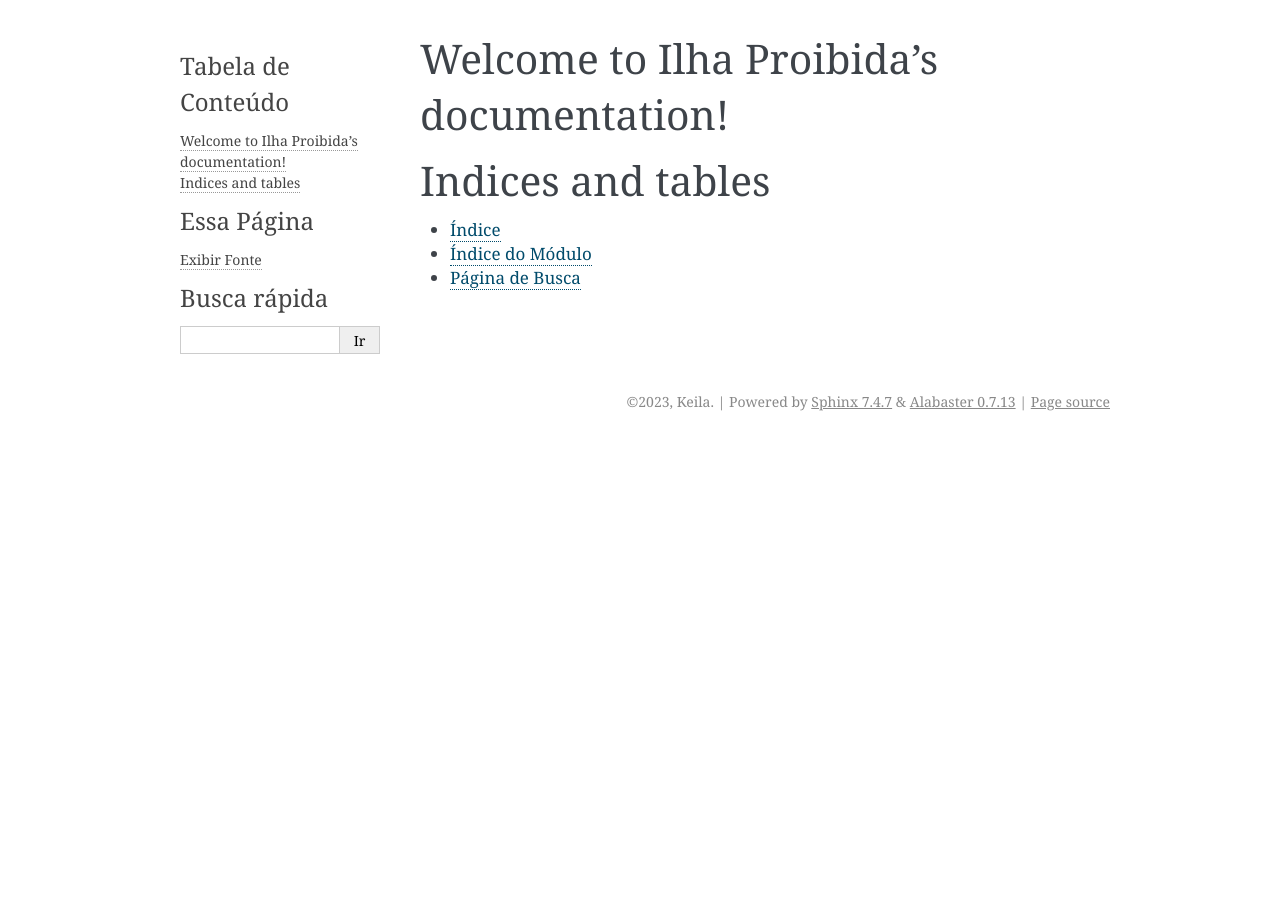
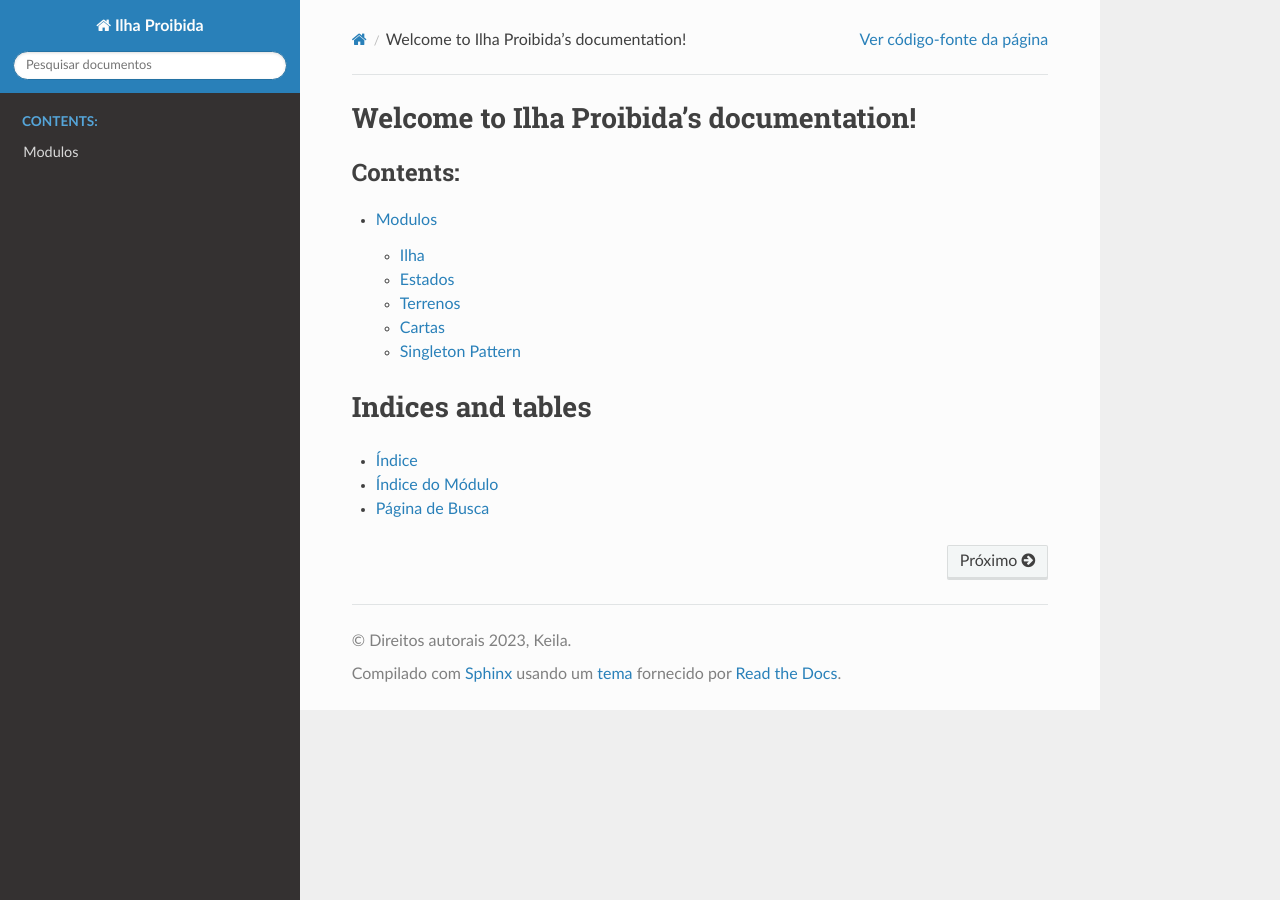
Before and after one commit to KEILLIM/Ilha_Proibida, a Sphinx documentation site: the page built from docs/source/index.rst, in a window 1280 px wide. Built offline with Sphinx 7.4.7 and the Read the Docs theme 2.0.0, drawn with Linux system fonts in a browser that asks for light colours.

Commit message:
Documentação V1
Primeira versão da documentação

```diff
--- a/docs/source/conf.py
+++ b/docs/source/conf.py
@@ -31,5 +31,6 @@ language = 'pt_BR'
 # -- Options for HTML output -------------------------------------------------
 # https://www.sphinx-doc.org/en/master/usage/configuration.html#options-for-html-output
 
-html_theme = 'alabaster'
+#html_theme = 'alabaster'
+html_theme = 'sphinx_rtd_theme'
 html_static_path = ['_static']
--- a/docs/source/index.rst
+++ b/docs/source/index.rst
@@ -1,8 +1,3 @@
-.. Ilha Proibida documentation master file, created by
-   sphinx-quickstart on Wed Dec 27 22:30:21 2023.
-   You can adapt this file completely to your liking, but it should at least
-   contain the root `toctree` directive.
-
 Welcome to Ilha Proibida's documentation!
 =========================================
 
--- /dev/null
+++ b/docs/source/modules.rst
@@ -0,0 +1,11 @@
+Modulos
+======
+
+.. toctree::
+   :maxdepth: 2
+
+   ilha
+   estados
+   terrenos
+   cartas
+   singleton
```
Also changed, not shown: other parts of docs/source/index.rst (+1 -1 lines), docs/source/cartas.rst (added, +7 -0 lines), docs/source/estados.rst (added, +7 -0 lines), docs/source/ilha.rst (added, +7 -0 lines), docs/source/singleton.rst (added, +7 -0 lines), docs/source/terrenos.rst (added, +7 -0 lines), ilha.py (+6 -3 lines), requirements.txt (+62 -0 lines).
